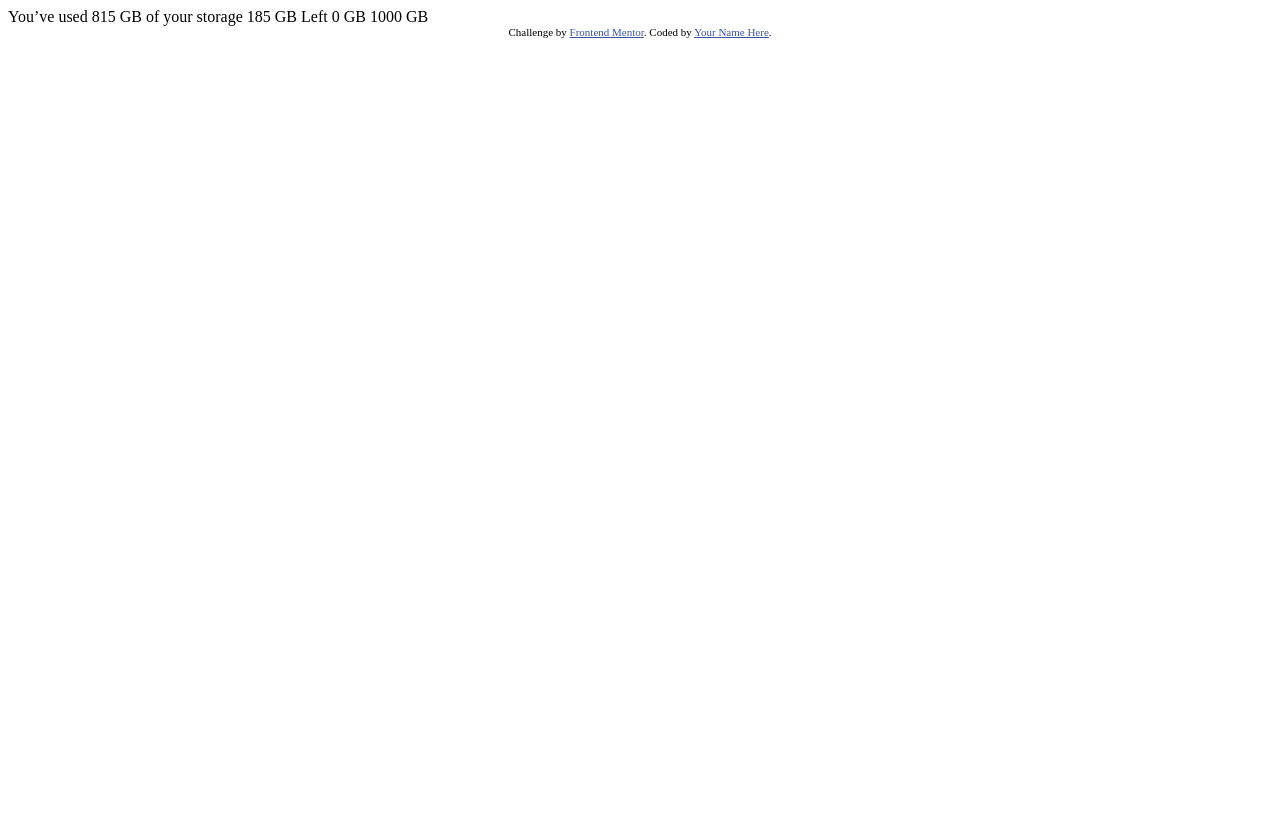
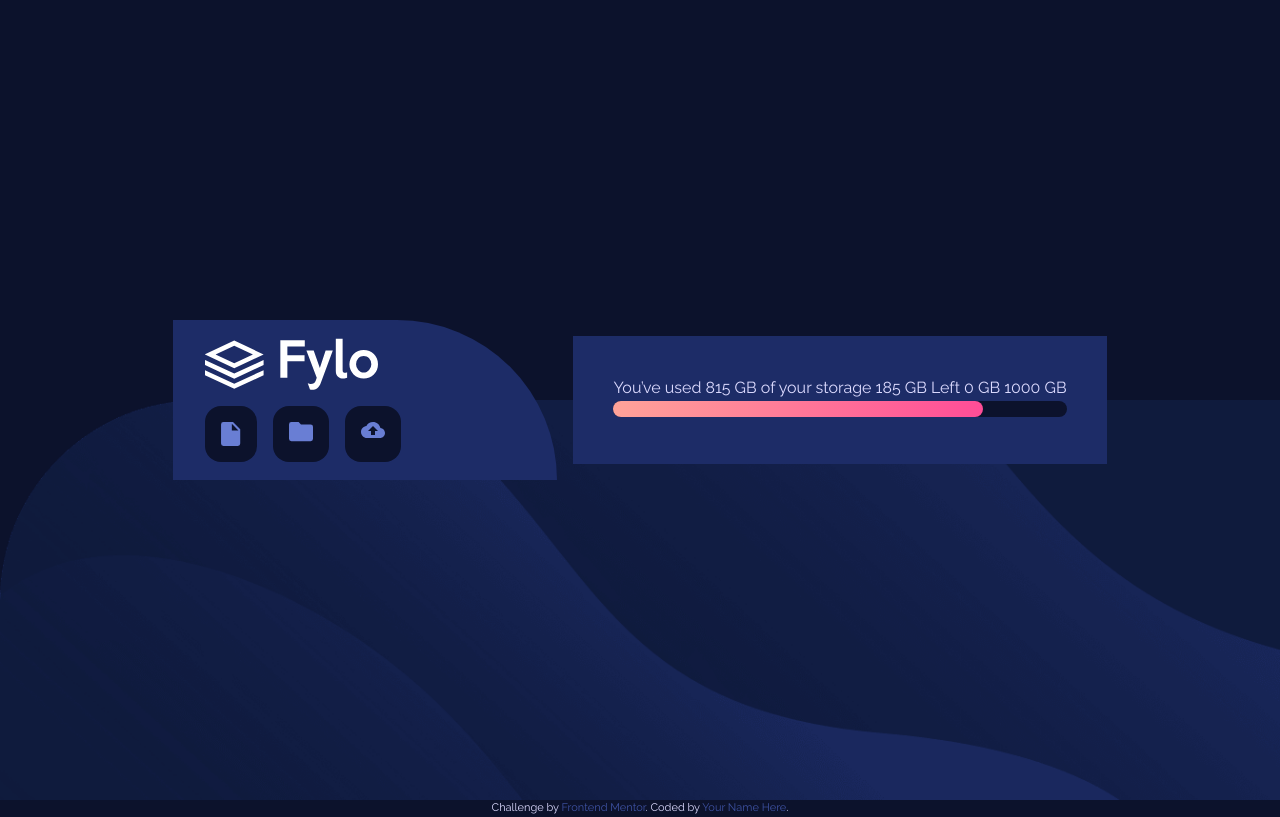
Before and after one commit to clivepato93/fylo-data-storage-component, a website: page index.html in a window 1280 px wide. Drawn offline with Linux system fonts and the light colour scheme.

Commit message:
progress bar started

```diff
--- a/index.html
+++ b/index.html
@@ -1,31 +1,55 @@
 <!DOCTYPE html>
 <html lang="en">
 	<head>
-  <meta charset="UTF-8">
-  <meta name="viewport" content="width=device-width, initial-scale=1.0"> <!-- displays site properly based on user's device -->
+		<meta charset="UTF-8" />
+		<meta name="viewport" content="width=device-width, initial-scale=1.0" />
+		<!-- displays site properly based on user's device -->
 
-  <link rel="icon" type="image/png" sizes="32x32" href="./images/favicon-32x32.png">
+		<link
+			rel="icon"
+			type="image/png"
+			sizes="32x32"
+			href="./images/favicon-32x32.png"
+		/>
 
 		<title>Frontend Mentor | Fylo data storage component</title>
+		<link href="./src/output.css" rel="stylesheet" />
 
 		<!-- Feel free to remove these styles or customise in your own stylesheet 👍 -->
 		<style>
-    .attribution { font-size: 11px; text-align: center; }
-    .attribution a { color: hsl(228, 45%, 44%); }
+			.attribution {
+				font-size: 11px;
+				text-align: center;
+			}
+			.attribution a {
+				color: hsl(228, 45%, 44%);
+			}
 		</style>
 	</head>
-<body>
+	<body class="bg-Very-Dark-Blue font-raleway text-Pale-Blue">
+		<section
+			class="-z-10 background-container absolute w-full h-full bg-[url(/images/bg-mobile.png)] bg-cover desktop:bg-[url(/images/bg-desktop.png)] desktop:h-[50vh] desktop:bottom-0"
+		></section>
+		<main class="h-[100vh] flex flex-col desktop:flex-row justify-center items-center p-4 gap-4">
+      <section>
+        <section class="logo bg-Dark-Blue rounded-tr-full  flex flex-col gap-4 justify-center h-[20vh] rounded-tl-sm desktop:min-w-[30vw]">
+          <img src="/images/logo.svg" alt="" class="w-[45%] ml-8">
+          <section class="icons flex gap-1 mobile:gap-4  mobile:ml-8">
+          <div class="bg-Very-Dark-Blue p-4 rounded-2xl"> <img src="/images/icon-document.svg" alt=""></div> <div class="bg-Very-Dark-Blue p-4 rounded-2xl"><img src="/images/icon-folder.svg" alt=""></div><div class="bg-Very-Dark-Blue p-4 rounded-2xl"><img src="/images/icon-upload.svg" alt=""></div>
+          </section>
+        </section>
+      </section>
+      <section class="bg-Dark-Blue p-10 ">
+         <h1>You’ve used 815 GB of your storage 185 GB Left 0 GB 1000 GB</h1>
+         <progress id="file" min="0" value="815" max="1000" class="w-full rounded-2xl"> 81.5% </progress>
 
-  You’ve used 815 GB of your storage
-
-  185 GB Left
-
-  0 GB
-  1000 GB
-
+      </section>
+  </main>
   <div class="attribution">
-    Challenge by <a href="https://www.frontendmentor.io?ref=challenge" target="_blank">Frontend Mentor</a>.
-    Coded by <a href="#">Your Name Here</a>.
+    Challenge by
+    <a href="https://www.frontendmentor.io?ref=challenge" target="_blank"
+      >Frontend Mentor</a
+    >. Coded by <a href="#">Your Name Here</a>.
   </div>
 	</body>
 </html>
--- /dev/null
+++ b/src/input.css
@@ -0,0 +1,34 @@
+@import url("https://fonts.googleapis.com/css2?family=Raleway:ital,wght@0,100..900;1,100..900&display=swap");
+@import "tailwindcss";
+
+/* // <weight>: Use a value from 100 to 900
+// <uniquifier>: Use a unique and descriptive class name
+
+.raleway-<uniquifier> {
+  font-family: "Raleway", sans-serif;
+  font-optical-sizing: auto;
+  font-weight: <weight>;
+  font-style: normal;
+} */
+
+@theme {
+	--color-Pale-Blue: hsl(243, 100%, 93%);
+	--color-Grayish-Blue: hsl(229, 7%, 55%);
+	--color-Dark-Blue: hsl(228, 56%, 26%);
+	--color-Very-Dark-Blue: hsl(229, 57%, 11%);
+	--color--Gradient: hsl(6, 100%, 80%) to hsl(335, 100%, 65%);
+	--breakpoint-mobile: 375px;
+	--breakpoint-desktop: 700px;
+	--font-raleway: "Raleway", sans-serif;
+}
+
+::-webkit-progress-value {
+    border-radius: 1rem;
+	background: linear-gradient(90deg,hsl(6, 100%, 80%)0%,hsl(335, 100%, 65%) 100% )
+}
+
+
+::-webkit-progress-bar {
+    border-radius: 1rem;
+	background-color: var(--color-Very-Dark-Blue);
+}
```
Also changed, not shown: package.json (added, +25 -0 lines), src/output.css (added), 2 other files. Lines whose indentation alone changed are shown as unchanged.
